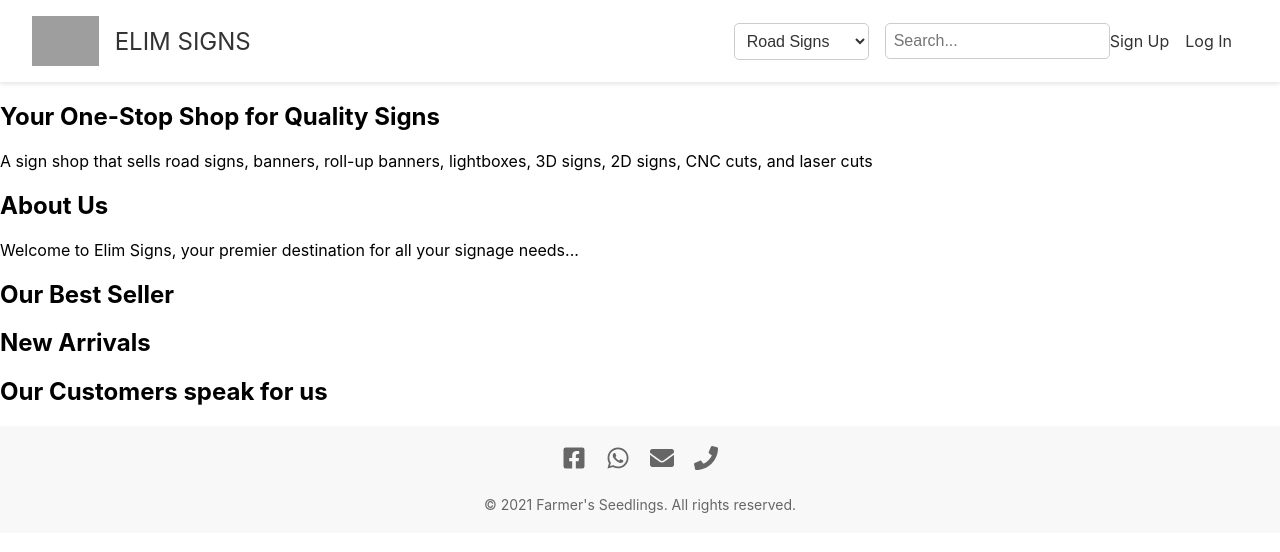
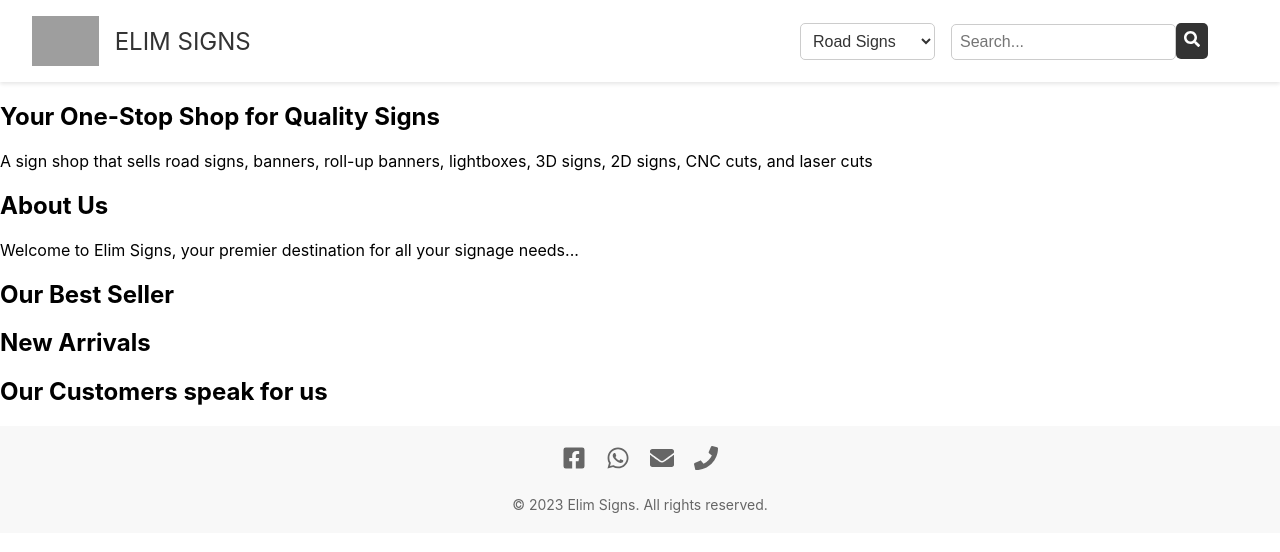
Before and after one commit to maxwellmuchiri/Elim-signs, a React (Create React App) app: page / in a window 1280 px wide. Shown: the top 552 px of the page. Built offline with nearby package versions, Linux system fonts and the light colour scheme; grey boxes are pictures that could not be loaded.

Commit message:
footer details

```diff
--- a/src/components/Footer.js
+++ b/src/components/Footer.js
@@ -8,12 +8,12 @@ function Footer() {
         <div className="row">
           <div className="col-md-12">
             <div className="footer-icons">
-              <a href="https://www.facebook.com/SaganaFruitsNursery " target="_blank" rel="noreferrer"><FaFacebookSquare /></a>
-              <a href="https://wa.me/254792068962?text=I%27m%20interested%20in%20buying%20seedlings%20from%20your%20farm" target="_blank" rel="noreferrer"><FaWhatsapp /></a>
-              <a href="mailto:muchirimaxwel@gmail.com"><FaEnvelope /></a>
-              <a href="tel:+254792068962"><FaPhone /></a>
+              <a href="https://www.facebook.com/eliud.muhoro.16?mibextid=ZbWKwL" target="_blank" rel="noreferrer"><FaFacebookSquare /></a>
+              <a href="https://wa.me/254725146025?text=I%27m%20interested%20in%20buying%20signs%20from%20your%20Elim signs" target="_blank" rel="noreferrer"><FaWhatsapp /></a>
+              <a href="mailto:eliudmaingi17@gmail.com"><FaEnvelope /></a>
+              <a href="tel:+254725146025"><FaPhone /></a>
             </div>
-            <p>&copy; 2021 Farmer's Seedlings. All rights reserved.</p>
+            <p>&copy; 2023 Elim Signs. All rights reserved.</p>
           </div>
         </div>
       </div>
--- a/src/components/Navbar.js
+++ b/src/components/Navbar.js
@@ -1,8 +1,16 @@
-// import React from "react";
+
+
+// import React, { useState } from "react";
 // import { Link } from "react-router-dom";
 // import { FaShoppingCart } from "react-icons/fa";
 
 // const Navbar = ({ loggedIn, logOut, cartItems }) => {
+//   const [searchTerm, setSearchTerm] = useState("");
+
+//   const handleSearchChange = (event) => {
+//     setSearchTerm(event.target.value);
+//   };
+
 //   return (
 //     <nav>
 //       <div>
@@ -21,6 +29,14 @@
 //           <option>Signages</option>
 //           <option>Paylons</option>
 //         </select>
+
+//         {/* Search bar */}
+//         <input
+//           type="text"
+//           placeholder="Search..."
+//           value={searchTerm}
+//           onChange={handleSearchChange}
+//         />
 
 //         {loggedIn ? (
 //           <>
@@ -50,13 +66,20 @@
 
 import React, { useState } from "react";
 import { Link } from "react-router-dom";
-import { FaShoppingCart } from "react-icons/fa";
+import { FaShoppingCart, FaSearch } from "react-icons/fa"; // Added FaSearch icon
 
 const Navbar = ({ loggedIn, logOut, cartItems }) => {
   const [searchTerm, setSearchTerm] = useState("");
+  const [searchResults, setSearchResults] = useState([]); // State to hold search results
 
   const handleSearchChange = (event) => {
     setSearchTerm(event.target.value);
+  };
+
+  const handleSearchSubmit = () => {
+    // Perform search logic using 'searchTerm'
+    // For now, let's just set the searchResults to an example array
+    setSearchResults(["Result 1", "Result 2", "Result 3"]);
   };
 
   return (
@@ -71,7 +94,7 @@ const Navbar = ({ loggedIn, logOut, cartItems }) => {
       <div>
         <select>
           <option>Road Signs</option>
-          <option>3D&2D Signs </option>
+          <option>3D&2D Signs</option>
           <option>CNC Cuts</option>
           <option>Laser Cuts</option>
           <option>Signages</option>
@@ -79,29 +102,32 @@ const Navbar = ({ loggedIn, logOut, cartItems }) => {
         </select>
 
         {/* Search bar */}
+        <div className="search-container">
           <input
             type="text"
             placeholder="Search..."
             value={searchTerm}
             onChange={handleSearchChange}
           />
+          <button className="search-icon" onClick={handleSearchSubmit}>
+            <FaSearch />
+          </button>
+        </div>
+
+        {/* Display search results */}
+        <ul>
+          {searchResults.map((result, index) => (
+            <li key={index}>{result}</li>
+          ))}
+        </ul>
 
         {loggedIn ? (
           <>
-            <Link to="/my-account">My Account</Link>
-            <button onClick={logOut}>Log Out</button>
-
-            <div className="cart">
-              <Link to="/cart">
-                <FaShoppingCart />
-                <span>{cartItems.length}</span>
-              </Link>
-            </div>
+            {/* User-related links */}
           </>
         ) : (
           <>
-            <Link to="/sign-up">Sign Up</Link>
-            <Link to="/log-in">Log In</Link>
+            {/* User-related links */}
           </>
         )}
       </div>
```
Lines whose indentation alone changed are shown as unchanged.
